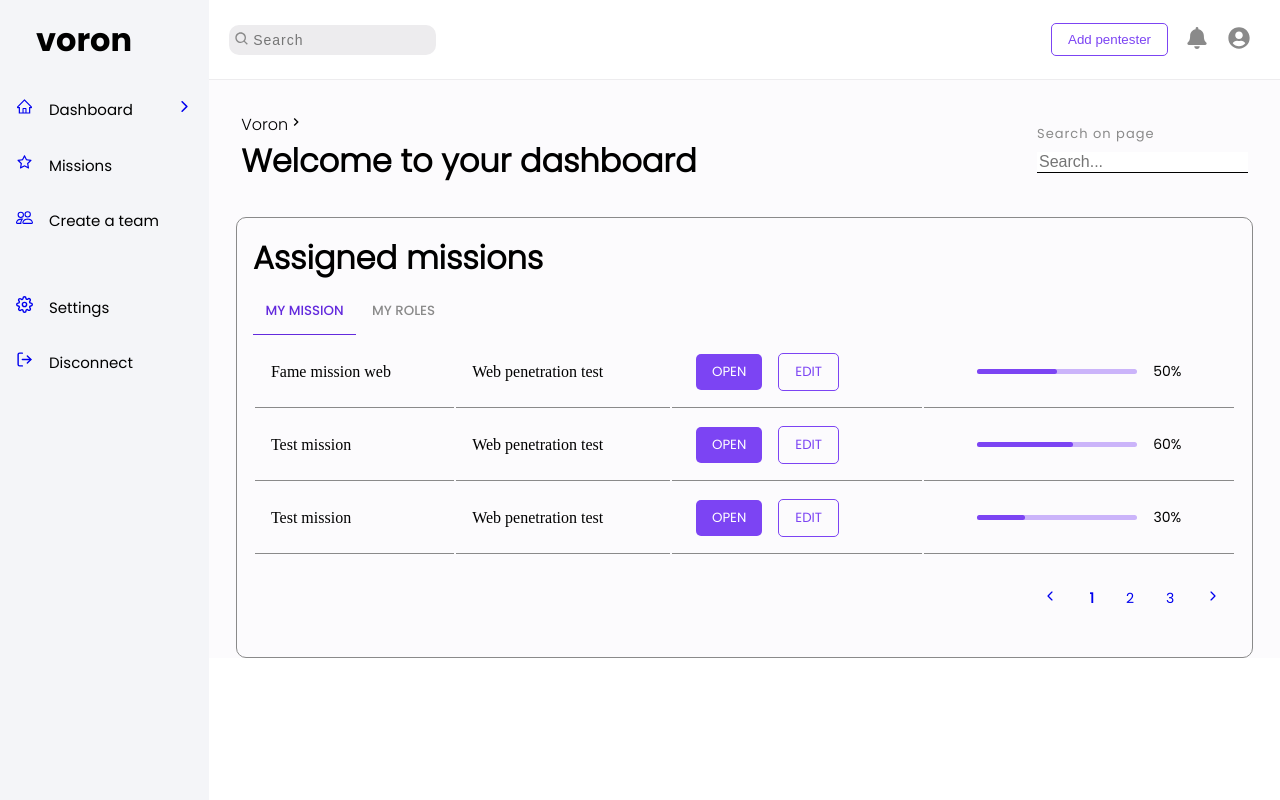
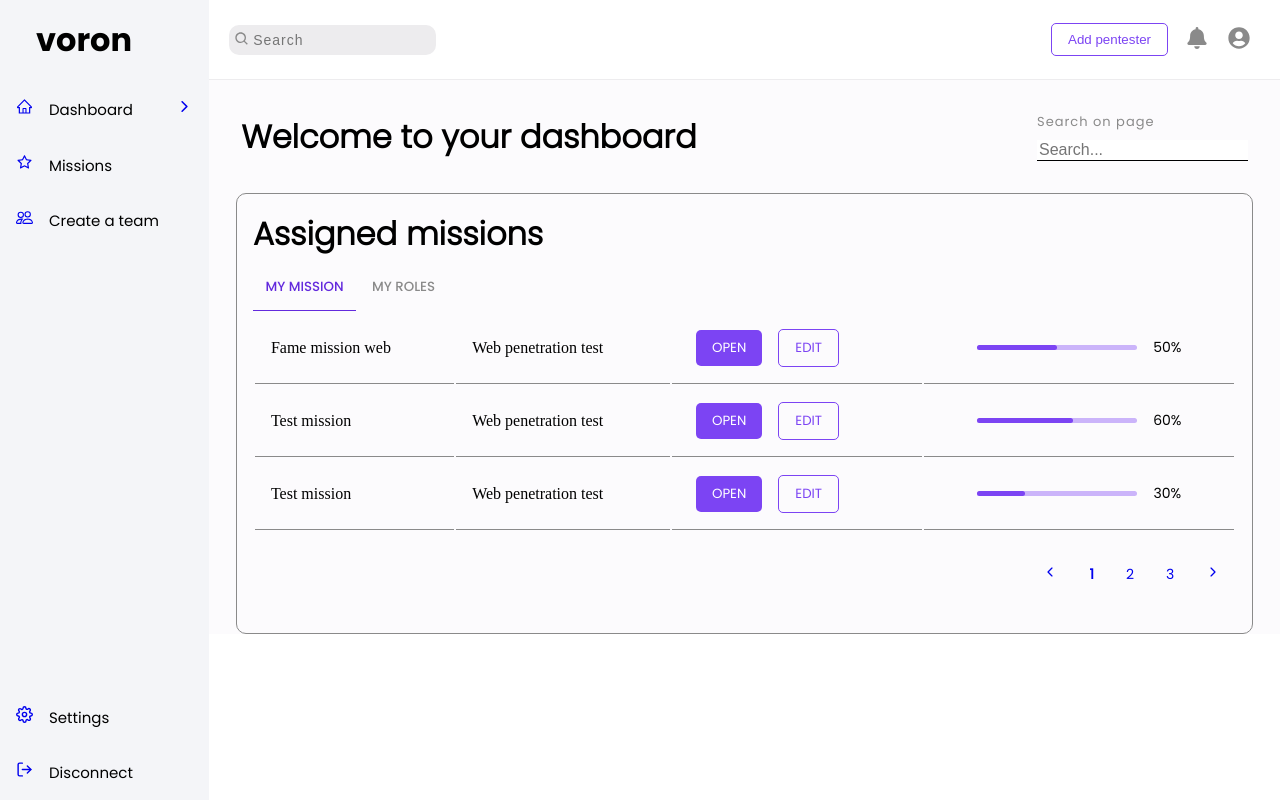
Before and after one commit to vrn-sh/erp, a React (Vite) app in the folder web/: page /dashboard in a window 1280 px wide. Built offline with nearby package versions, Linux system fonts and the light colour scheme.

Commit message:
done, gonna to merge current next into

```diff
--- a/web/src/component/SideBar/SideBar.scss
+++ b/web/src/component/SideBar/SideBar.scss
@@ -101,7 +101,9 @@
 }
 
 .sidebar-tool {
-    margin-top: 2rem;
+    position: fixed;
+    left: 0;
+    bottom: 0;
 }
 
 // SubMenu
@@ -123,6 +125,14 @@
     cursor: pointer;
 }
 
+.sidebar-link-bottom {
+    @extend .sidebar-link
+}
+
+.sidebar-link-bottom:hover {
+    background-color: transparent;
+    cursor: pointer;
+}
 .sidebar-item {
     display: flex;
     color: car(--black);
--- a/web/src/component/SideBar/SideBar.tsx
+++ b/web/src/component/SideBar/SideBar.tsx
@@ -48,20 +48,20 @@ export default function SideBar() {
             <Link to="/dashboard">
                 <h1 className="site-title">voron</h1>
             </Link>
-            <div className="sidebar-container">
+            <div>
                 {SideBarData.map((item) => {
                     return <SubMenuItem item={item} />;
                 })}
             </div>
 
             <div className="sidebar-tool">
-                <Link to="/dashboard" className="sidebar-link">
+                <Link to="/dashboard" className="sidebar-link-bottom">
                     <div className="sidebar-item">
                         <FiIcons.FiSettings />
                         <span className="menu-txt">Settings</span>
                     </div>
                 </Link>
-                <Link to="/dashboard" className="sidebar-link">
+                <Link to="/dashboard" className="sidebar-link-bottom">
                     <div className="sidebar-item">
                         <FiIcons.FiLogOut />
                         <span className="menu-txt">Disconnect</span>
--- a/web/src/pages/Dashboard/Dashboard.scss
+++ b/web/src/pages/Dashboard/Dashboard.scss
@@ -31,13 +31,10 @@
     padding: 2rem;
 }
 
-.page-loca {
+.page-info h1 {
+    @extend .non-margin-padding;
     text-align: start;
     font-family: "Poppins-Light";
-}
-
-.page-loca p, .page-loca h1 {
-    @extend .non-margin-padding;
 }
 
 .page-searcher {
--- a/web/src/pages/Dashboard/SubDashboard.tsx
+++ b/web/src/pages/Dashboard/SubDashboard.tsx
@@ -1,5 +1,4 @@
 import React, { useState } from 'react';
-import * as MdIcons from 'react-icons/md';
 import {
     IDashboardMission,
     DashboardMissionList,
@@ -13,15 +12,7 @@ export default function SubDashboard() {
     return (
         <div className="dashboard-pages">
             <div className="page-info">
-                <div className="page-loca">
-                    <p>
-                        Voron
-                        <span>
-                            <MdIcons.MdKeyboardArrowRight />
-                        </span>
-                    </p>
-                    <h1>Welcome to your dashboard</h1>
-                </div>
+                <h1>Welcome to your dashboard</h1>
                 <div className="page-searcher">
                     <label>Search on page</label>
                     <input type="text" placeholder="Search..." />
```
